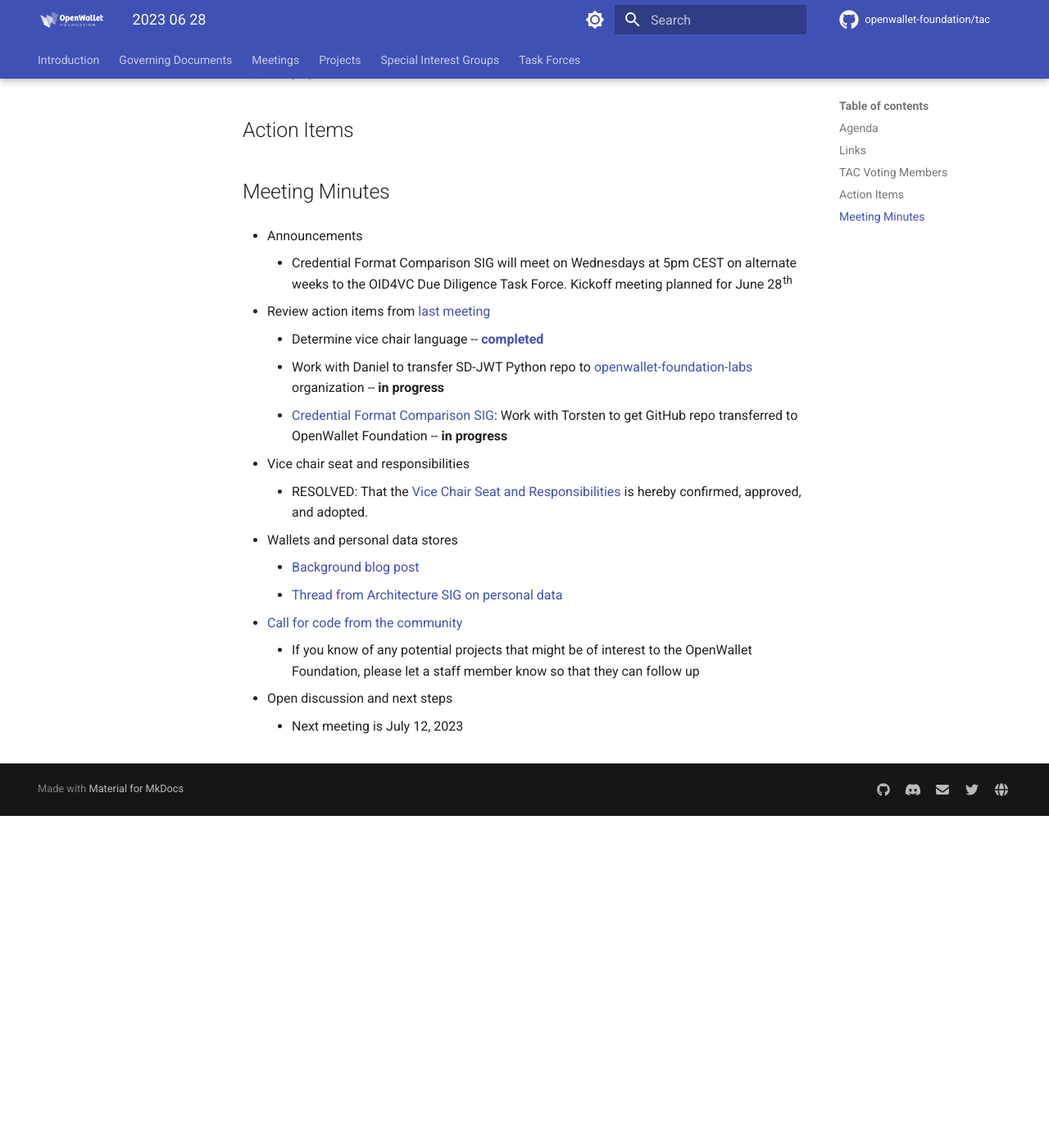
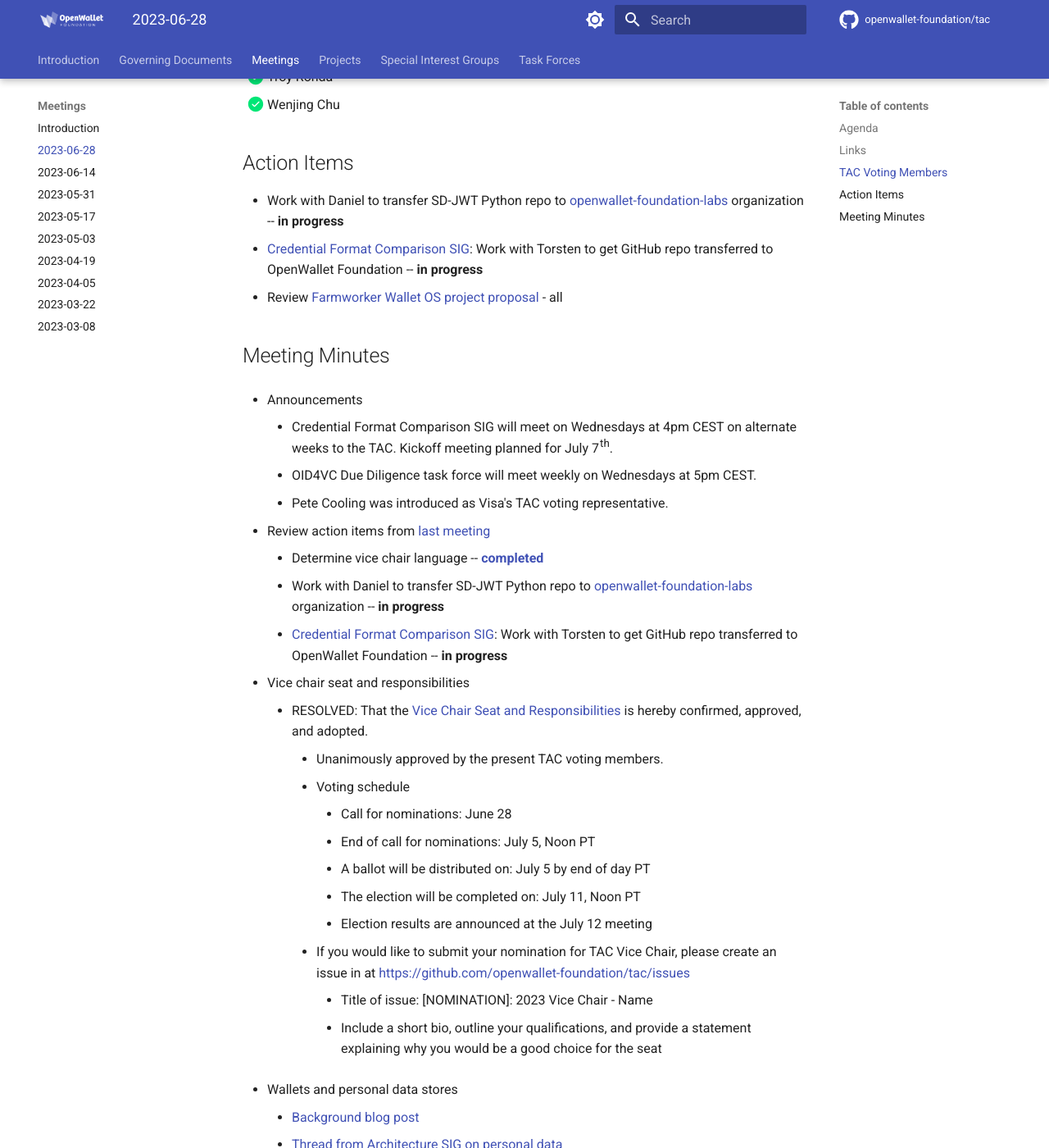
Before and after one commit to openwallet-foundation/tac, an MkDocs documentation site: the page built from docs/meetings/2023-06-28.md, in a window 1280 px wide and 1400 px high, scrolled down 930 px. Shown: the whole window at 82% size. Built offline with MkDocs 1.6.1 and Material for MkDocs 9.7.7, drawn with Linux system fonts in a browser that asks for light colours; comment, search, counter and statistics services are not loaded; before the commit the page ends 1925 px from its top, so only the background shows below that; some of the changed text lies outside the part shown.

Commit message:
Add 2023-06-28 meeting minutes
Signed-off-by: Tracy Kuhrt <tracy.a.kuhrt@accenture.com>

```diff
--- a/docs/meetings/2023-06-28.md
+++ b/docs/meetings/2023-06-28.md
@@ -17,18 +17,23 @@
 
 ## TAC Voting Members
 
-- [ ] Jeremie Miller
-- [ ] Marie Austenaa
-- [ ] Stavros Kounis
-- [ ] Tracy Kuhrt
-- [ ] Troy Ronda
-- [ ] Wenjing Chu
+- [x] Jeremie Miller
+- [x] Marie Austenaa
+- [x] Stavros Kounis
+- [x] Tracy Kuhrt
+- [x] Troy Ronda
+- [x] Wenjing Chu
 
 ## Action Items
+- Work with Daniel to transfer SD-JWT Python repo to [openwallet-foundation-labs](https://github.com/openwallet-foundation-labs) organization -- **in progress**
+- [Credential Format Comparison SIG](https://github.com/openwallet-foundation/tac/issues/26): Work with Torsten to get GitHub repo transferred to OpenWallet Foundation -- **in progress**
+- Review [Farmworker Wallet OS project proposal](https://github.com/openwallet-foundation/project-proposals/pull/10) - all
 
 ## Meeting Minutes
 - Announcements
-    - Credential Format Comparison SIG will meet on Wednesdays at 5pm CEST on alternate weeks to the OID4VC Due Diligence Task Force. Kickoff meeting planned for June 28th
+    - Credential Format Comparison SIG will meet on Wednesdays at 4pm CEST on alternate weeks to the TAC. Kickoff meeting planned for July 7th.
+    - OID4VC Due Diligence task force will meet weekly on Wednesdays at 5pm CEST.
+    - Pete Cooling was introduced as Visa's TAC voting representative.
 
 - Review action items from [last meeting](./2023-06-14.md#action-items)
     - Determine vice chair language -- [**completed**](https://github.com/openwallet-foundation/tac/pull/31)
@@ -37,10 +42,21 @@
 
 - Vice chair seat and responsibilities
     - RESOLVED: That the [Vice Chair Seat and Responsibilities](https://github.com/openwallet-foundation/tac/pull/31) is hereby confirmed, approved, and adopted.
+        - Unanimously approved by the present TAC voting members.
+        - Voting schedule
+            - Call for nominations: June 28
+            - End of call for nominations: July 5, Noon PT
+            - A ballot will be distributed on: July 5 by end of day PT
+            - The election will be completed on: July 11, Noon PT
+            - Election results are announced at the July 12 meeting
+        - If you would like to submit your nomination for TAC Vice Chair, please create an issue in at https://github.com/openwallet-foundation/tac/issues
+            - Title of issue: [NOMINATION]: 2023 Vice Chair - Name
+            - Include a short bio, outline your qualifications, and provide a statement explaining why you would be a good choice for the seat
 
 - Wallets and personal data stores
     - [Background blog post](https://medium.com/mydex/data-wallets-a-trap-waiting-to-be-sprung-857427ec70a)
     - [Thread from Architecture SIG on personal data](https://discord.com/channels/1022962884864643214/1044329759347331213)
+    - [Presentation by David Alexander](https://drive.google.com/file/d/1WGF5gaGov4mUT_xFJD3KIt8_a39eIhQ6/view?usp=drive_link)
 
 - [Call for code from the community](https://github.com/openwallet-foundation/project-proposals)
     - If you know of any potential projects that might be of interest to the OpenWallet Foundation, please let a staff member know so  that they can follow up
--- a/mkdocs.yml
+++ b/mkdocs.yml
@@ -104,7 +104,7 @@
     - Archiving Inactive Repositories: governance/archiving-inactive-repositories.md
   - Meetings:
     - Introduction: meetings/index.md
-    - 2023-06-28: meetings/2023-06-14.md
+    - 2023-06-28: meetings/2023-06-28.md
     - 2023-06-14: meetings/2023-06-14.md
     - 2023-05-31: meetings/2023-05-31.md
     - 2023-05-17: meetings/2023-05-17.md
```
